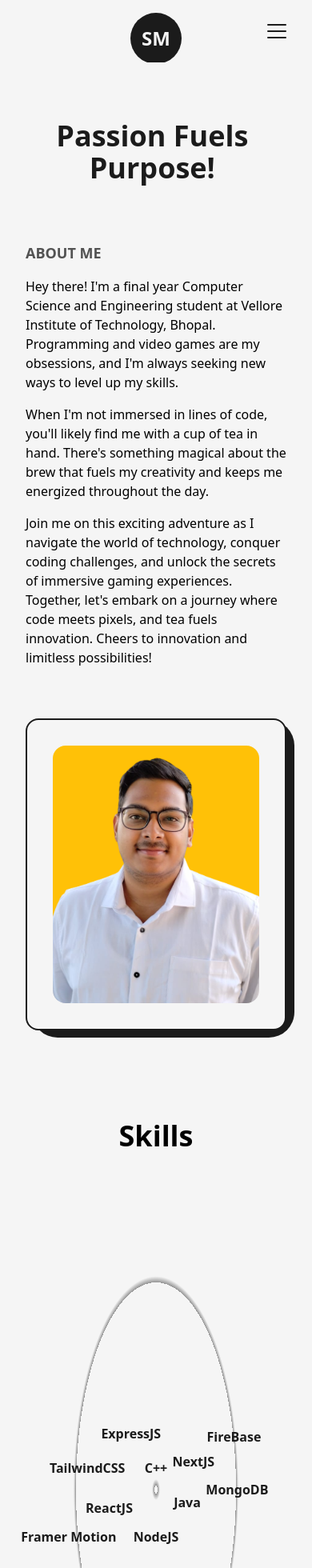
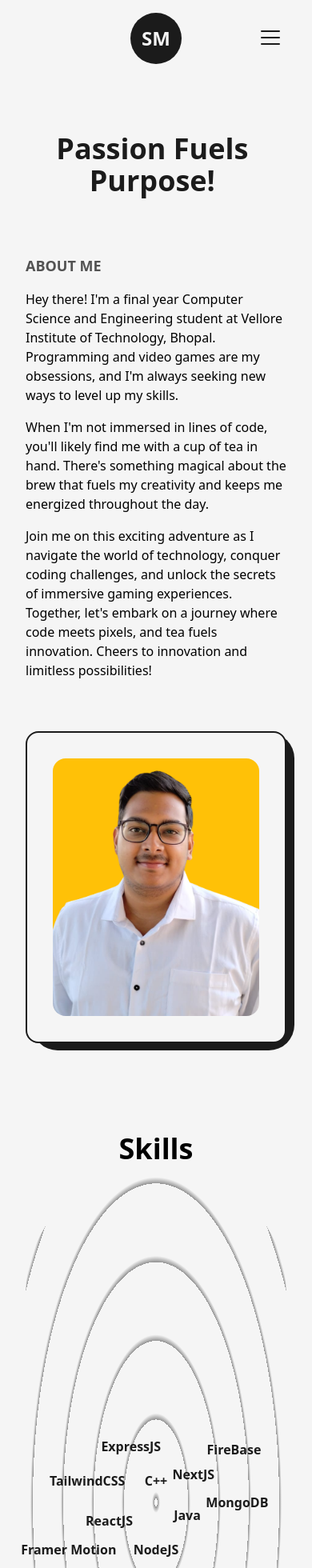
Before and after one commit to SUBS2905/portfolio-website, a Next.js app: page /about in a window 390 px wide. Shown: the top 1960 px of the page at 80% size. Built offline with nearby package versions, Linux system fonts and the light colour scheme.

Commit message:
responsive design

```diff
--- a/src/components/NavBar.js
+++ b/src/components/NavBar.js
@@ -65,7 +65,7 @@ const NavBar = () => {
   };
 
   return (
-    <header className="w-full p-8 font-medium flex items-center justify-end lg:px-32 lg:justify-between">
+    <header className="w-full p-10 font-medium flex items-center justify-end lg:px-32 lg:justify-between">
       <button
         className="flex flex-col justify-center items-center lg:hidden"
         onClick={handleClick}
--- a/src/components/Skills.js
+++ b/src/components/Skills.js
@@ -20,7 +20,7 @@ const Skills = () => {
   return (
     <>
       <h2 className="font-bold text-4xl mt-28 w-full text-center lg:mt-64 lg:text-6xl">Skills</h2>
-      <div className="w-full h-screen relative flex justify-center items-center rounded-full bg-circularLight">
+      <div className="w-full h-screen relative flex justify-center items-center rounded-full bg-circularLightSm lg:bg-circularLight">
         <motion.div
           className="hidden items-center justify-center rounded-full font-semibold bg-dark text-light p-8 shadow-dark cursor-pointer lg:flex"
           whileHover={{ scale: 1.05 }}
```
